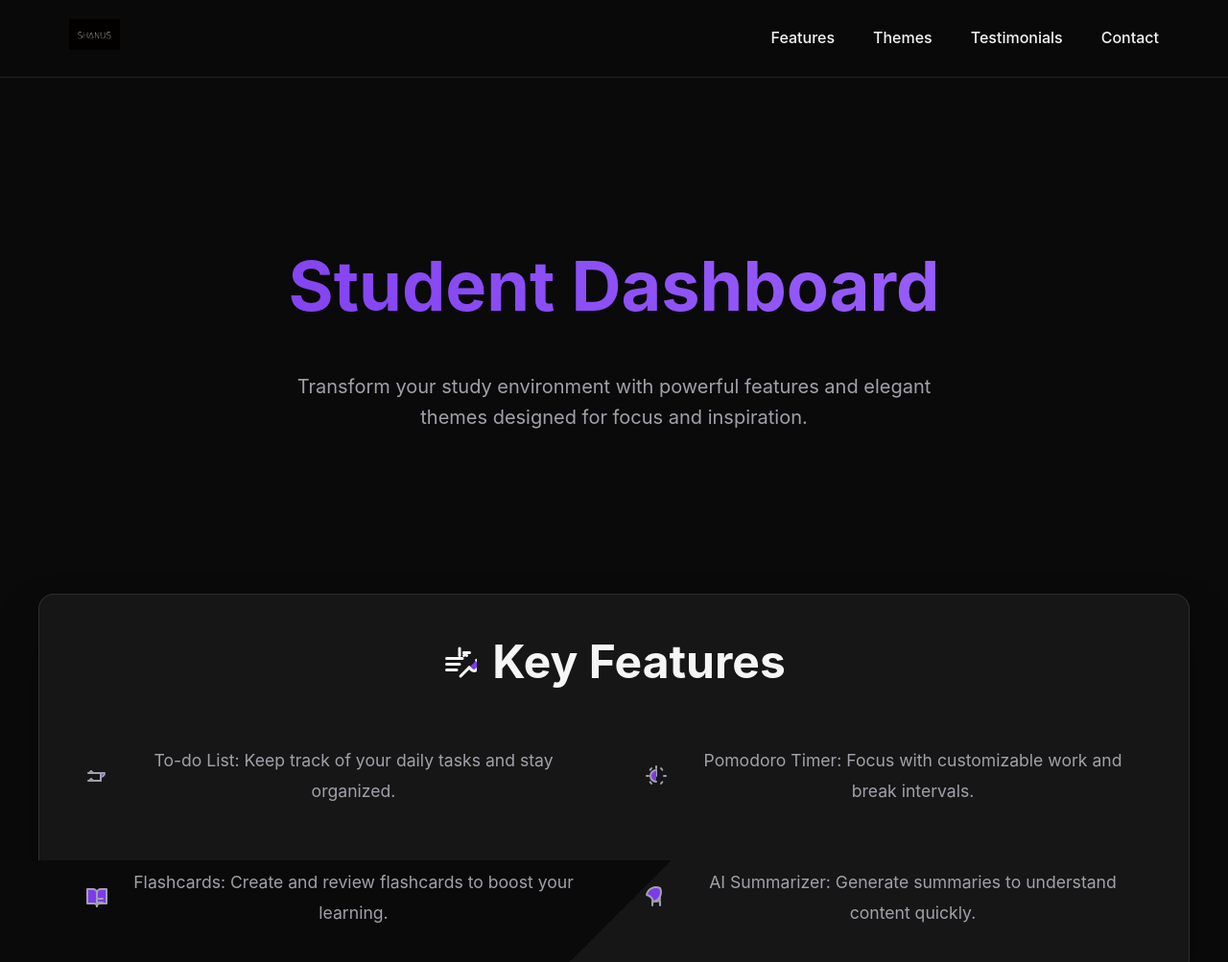
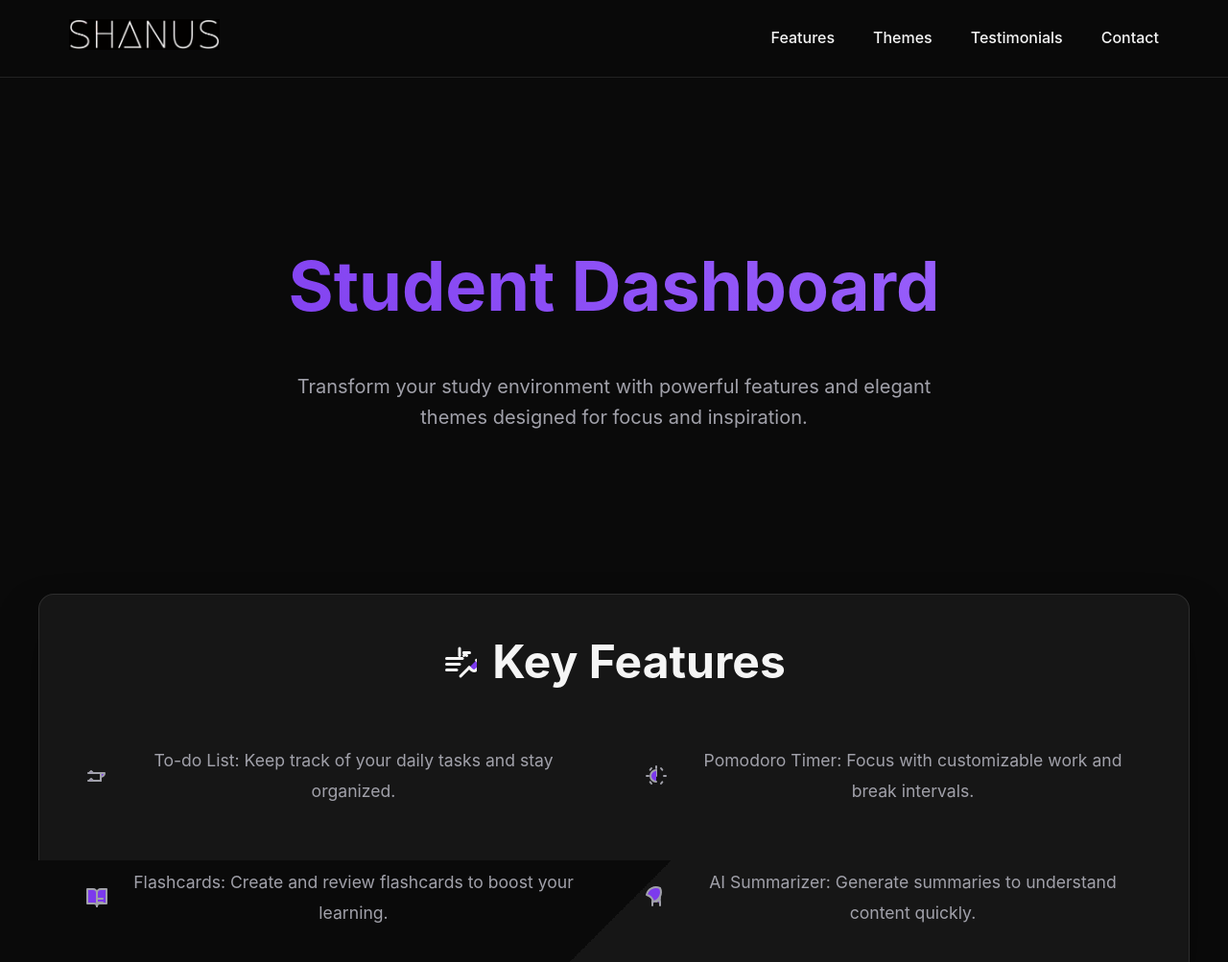
Before and after one commit to ShanuNajeeb/all-in-one-student-dashboard, a plain HTML site: page index.html in a window 1280 px wide. Shown: the top 1003 px of the page at 96% size. Drawn offline with Linux system fonts and the light colour scheme.

Commit message:
Update index.html

```diff
--- a/index.html
+++ b/index.html
@@ -449,7 +449,7 @@
     <nav class="nav-container">
         <div class="nav-content">
             <a href="/" class="logo-link">
-                <img src="assets/images/logo-placeholder.png" alt="Dashboard Logo">
+                <img src="assets/images/logo-placeholder.jpg" alt="Dashboard Logo">
             </a>
 
             <div class="nav-links">
```
